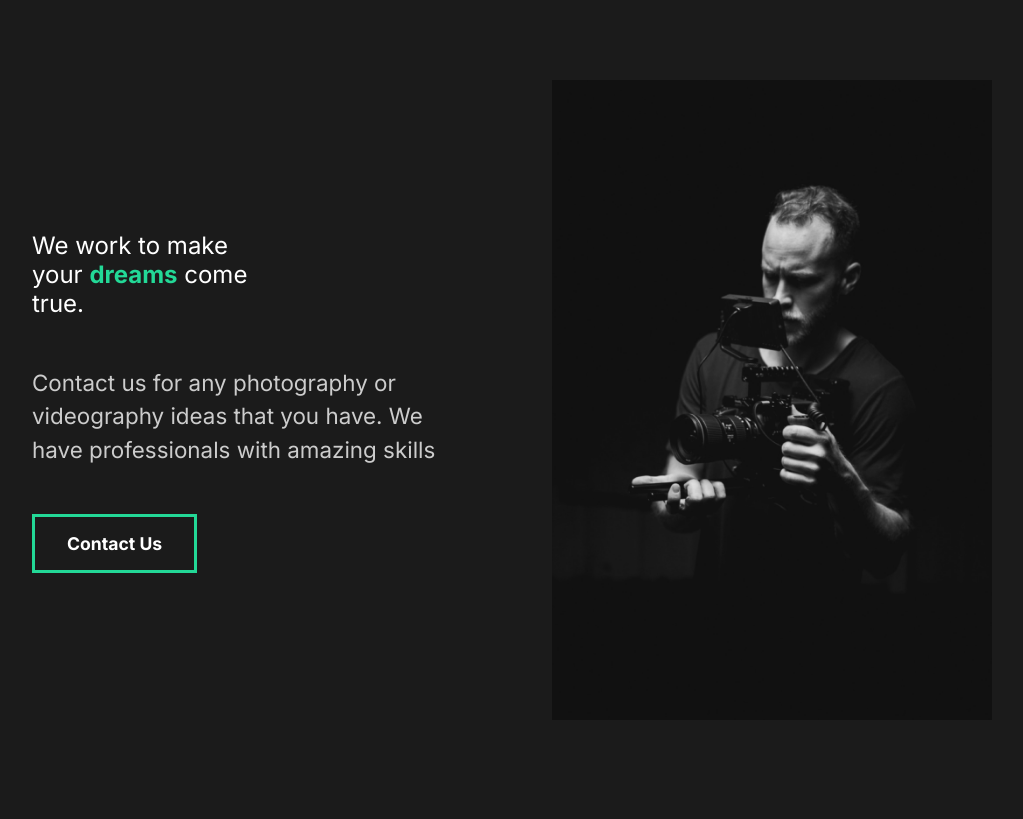
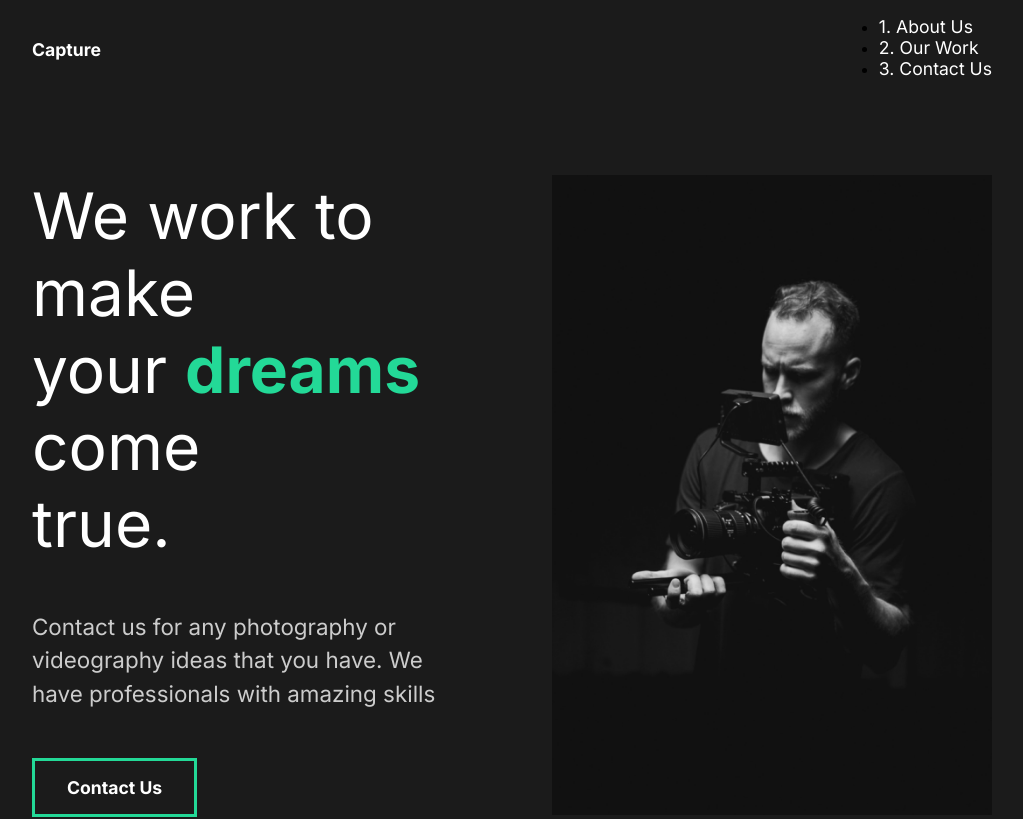
Before and after one commit to LazurenkoNA/react-capture, a React (Create React App) app: page / in a window 1280 px wide. Shown: the top 819 px of the page, without its empty margins (128-1151 px from the left). Built offline with nearby package versions, Linux system fonts and the light colour scheme.

Commit message:
styling 50% Nav.js

```diff
--- a/src/App.js
+++ b/src/App.js
@@ -1,11 +1,13 @@
 import React from 'react';
 import GlobalStyle from './components/GlobalStyle';
 import AboutUs from './pages/AboutUs';
+import Nav from './components/Nav';
 
 function App() {
   return (
     <div className="App">
       <GlobalStyle />
+      <Nav />
       <AboutUs />
     </div>
   );
--- a/src/components/FaqSection.js
+++ b/src/components/FaqSection.js
@@ -1,7 +1,9 @@
 import React from 'react';
+import styled from 'styled-components';
+import { About } from '../styles';
 
 const FaqSection = () => (
-  <div className="faq">
+  <Faq>
     <h2>
       Any Questions
       <span>FAQ</span>
@@ -12,6 +14,7 @@ const FaqSection = () => (
         <p>Lorem ipsum dolor sit amet.</p>
         <p>Lorem ipsum dolor sit amet, consectetur adipisicing elit. Cupiditate, mollitia.</p>
       </div>
+      <div className="faq-line" />
     </div>
     <div className="question">
       <h4>Daily Schedule</h4>
@@ -19,6 +22,8 @@ const FaqSection = () => (
         <p>Lorem ipsum dolor sit amet.</p>
         <p>Lorem ipsum dolor sit amet, consectetur adipisicing elit. Cupiditate, mollitia.</p>
       </div>
+      <div className="faq-line" />
+
     </div>
     <div className="question">
       <h4>Different Payment Methods</h4>
@@ -26,6 +31,8 @@ const FaqSection = () => (
         <p>Lorem ipsum dolor sit amet.</p>
         <p>Lorem ipsum dolor sit amet, consectetur adipisicing elit. Cupiditate, mollitia.</p>
       </div>
+      <div className="faq-line" />
+
     </div>
     <div className="question">
       <h4>What Products do you offer.</h4>
@@ -33,8 +40,43 @@ const FaqSection = () => (
         <p>Lorem ipsum dolor sit amet.</p>
         <p>Lorem ipsum dolor sit amet, consectetur adipisicing elit. Cupiditate, mollitia.</p>
       </div>
+      <div className="faq-line" />
+
     </div>
-  </div>
+  </Faq>
 );
 
+const Faq = styled(About)`
+  display: block;
+
+  span {
+    display: block;
+  }
+
+  h2 {
+    padding-bottom: 2rem;
+    font-weight: lighter;
+  }
+
+  .faq-line {
+    background: #ccc;
+    height: 0.2rem;
+    margin: 2rem 0;
+    width: 100%;
+  }
+
+  .question {
+    padding: 3rem 0;
+    cursor: pointer;
+  }
+
+  .answer {
+    padding: 2rem 0;
+
+    p {
+      padding: 1rem 0;
+    }
+  }
+`;
+
 export default FaqSection;
--- a/src/components/GlobalStyle.js
+++ b/src/components/GlobalStyle.js
@@ -30,6 +30,7 @@ const GlobalStyle = createGlobalStyle`
 
   h2 {
     font-weight: lighter;
+    font-size: 4rem;
   }
 
   h3 {
@@ -38,6 +39,7 @@ const GlobalStyle = createGlobalStyle`
 
   h4 {
     font-weight: 600;
+    font-size: 2rem;
   }
 
   a{
@@ -55,7 +57,6 @@ const GlobalStyle = createGlobalStyle`
     font-size: 1.4rem;
     line-height: 150%;
   }
-
 `;
 
 export default GlobalStyle;
--- /dev/null
+++ b/src/components/Nav.js
@@ -0,0 +1,36 @@
+import React from 'react';
+import styled from 'styled-components';
+
+const Nav = () => (
+  <StyledNav>
+    <h1>
+      <a href="#">Capture</a>
+    </h1>
+    <ul>
+      <li>
+        <a href="#">1. About Us</a>
+      </li>
+      <li>
+        <a href="#">2. Our Work</a>
+      </li>
+      <li>
+        <a href="#">3. Contact Us</a>
+      </li>
+    </ul>
+  </StyledNav>
+);
+
+const StyledNav = styled.nav`
+  min-height: 10vh;
+  display: flex;
+  margin: auto;
+  justify-content: space-between;
+  align-items: center;
+  padding: 1rem 10rem;
+  a{
+    color: white;
+    text-decoration: none;
+  }
+`;
+
+export default Nav;
```
